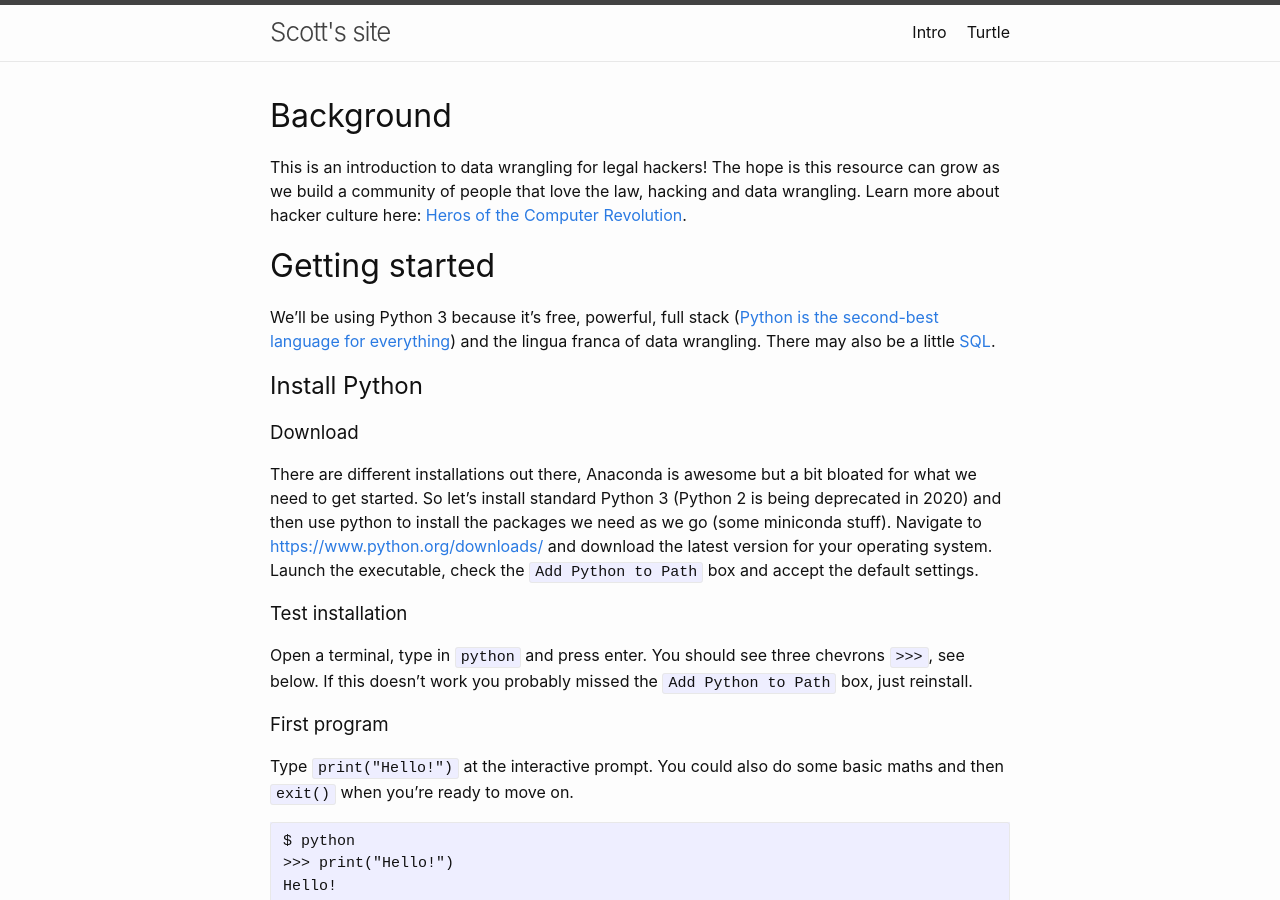
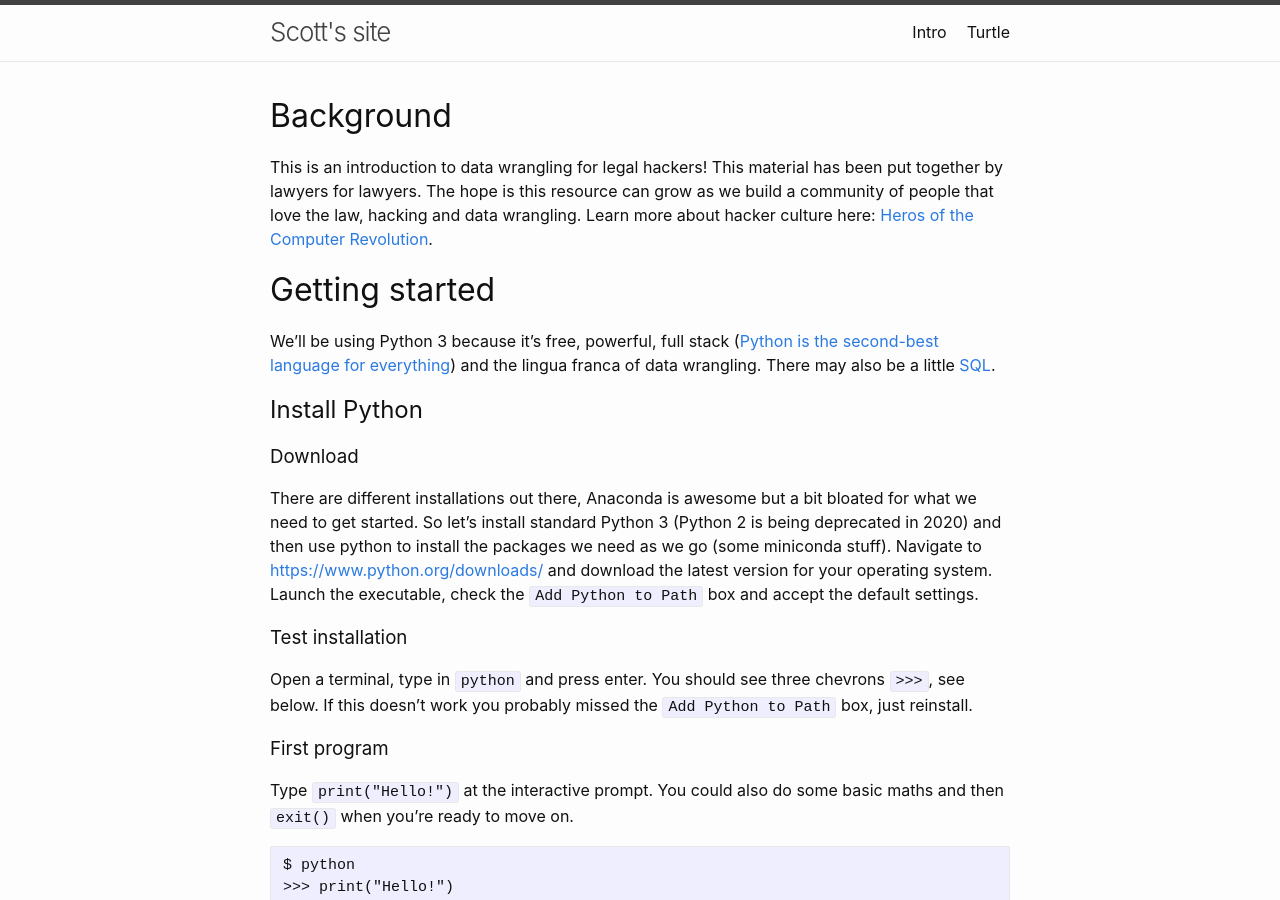
Before and after one commit to halkyard/lh, a Jekyll site: the page built from intro.md, in a window 1280 px wide and 900 px high. Built offline with Jekyll 4.4.1, drawn with Linux system fonts in a browser that asks for light colours.

Commit message:
Update intro.md

```diff
--- a/intro.md
+++ b/intro.md
@@ -4,7 +4,7 @@ title: Intro
 nav_order: 1
 ---
 # Background
-This is an introduction to data wrangling for legal hackers!  The hope is this resource can grow as we build a community of people that love the law, hacking and data wrangling. Learn more about hacker culture here: [Heros of the Computer Revolution](https://en.wikipedia.org/wiki/Hackers:_Heroes_of_the_Computer_Revolution).
+This is an introduction to data wrangling for legal hackers!  This material has been put together by lawyers for lawyers.  The  hope is this resource can grow as we build a community of people that love the law, hacking and data wrangling. Learn more about hacker culture here: [Heros of the Computer Revolution](https://en.wikipedia.org/wiki/Hackers:_Heroes_of_the_Computer_Revolution).
 
 # Getting started
 
```
